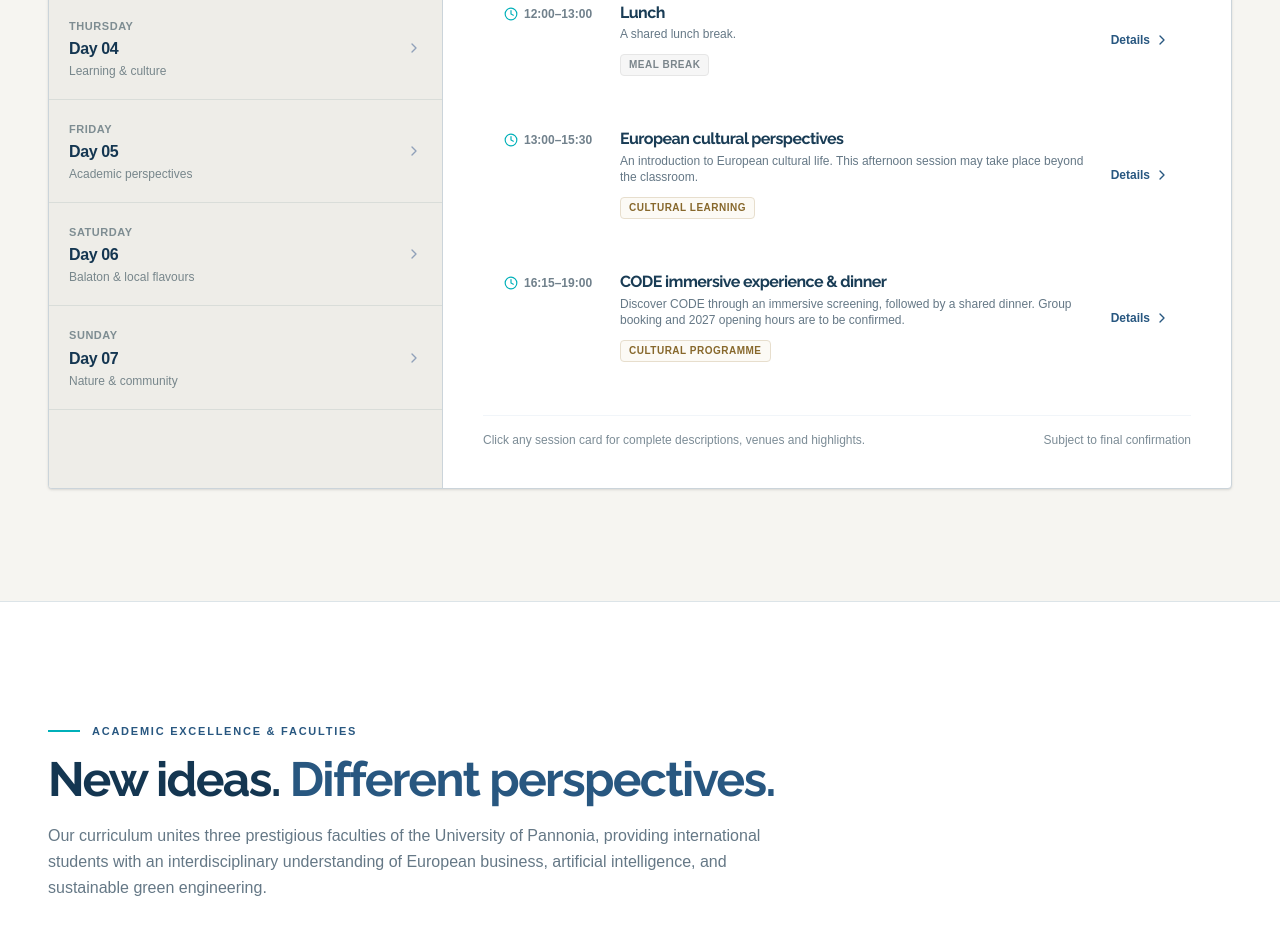
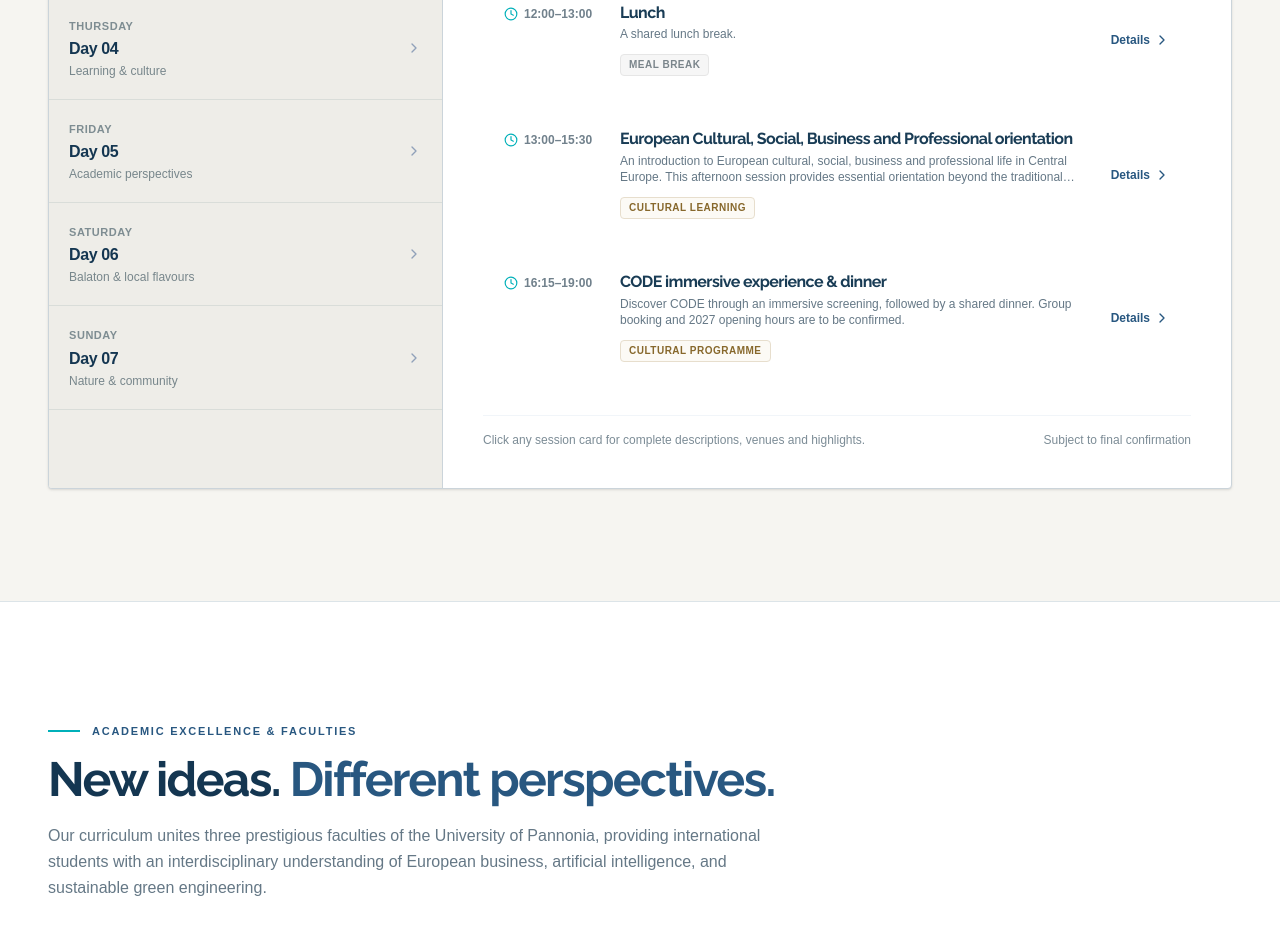
Before and after one commit to palinkasroland90-beep/summeruni-unipannon, a React (Vite) app: page / in a window 1280 px wide. Shown: the part 2080-3007 px from the top of the page. Built offline with nearby package versions, Linux system fonts and the light colour scheme.

Commit message:
content: update programme sessions for Week 1 & Week 2 orientations and free time

```diff
--- a/src/data/programme.ts
+++ b/src/data/programme.ts
@@ -21,8 +21,8 @@ export const programmeData: ProgrammeData = {
     {
       "id": "d1-s3",
       "time": "13:00\u201315:30",
-      "title": "European cultural perspectives",
-      "description": "An introduction to European cultural life. This afternoon session may take place beyond the classroom.",
+      "title": "European Cultural, Social, Business and Professional orientation",
+      "description": "An introduction to European cultural, social, business and professional life in Central Europe. This afternoon session provides essential orientation beyond the traditional classroom.",
       "category": "learning",
       "tentative": false
     },
@@ -55,8 +55,8 @@ export const programmeData: ProgrammeData = {
     {
       "id": "d2-s3",
       "time": "13:00\u201317:30",
-      "title": "European perspectives, Balatonf\u00fcred & lake cruise",
-      "description": "13:00\u201314:00: European cultural perspectives at an outdoor location or on the coach. Continue to Tagore Promenade, a one-hour sightseeing cruise and free time. Sailing depends on weather and the timetable.",
+      "title": "European Cultural, Social, Business and Professional orientation, Balatonfüred and lake cruise",
+      "description": "13:00\u201314:00: European Cultural, Social, Business and Professional orientation at an outdoor location or en route. Continue to Tagore Promenade, a one-hour sightseeing cruise and free time. Sailing depends on weather and the timetable.",
       "category": "culture",
       "tentative": false
     },
@@ -395,9 +395,9 @@ export const programmeData: ProgrammeData = {
     {
       "id": "d12-s1",
       "time": "08:45\u201312:00",
-      "title": "Academic lectures",
-      "description": "Lorem ipsum dolor sit amet, consectetur adipiscing elit. Sed do eiusmod tempor incididunt ut labore et dolore magna aliqua. Ut enim ad minim veniam, quis nostrud exercitation ullamco laboris nisi ut aliquip ex ea commodo consequat.",
-      "category": "academic",
+      "title": "Free time & personal exploration",
+      "description": "Enjoy free time in Veszprém to rest, explore local historic streets and cafes, shop for souvenirs, or prepare for the afternoon orientation.",
+      "category": "culture",
       "tentative": false
     },
     {
@@ -411,9 +411,9 @@ export const programmeData: ProgrammeData = {
     {
       "id": "d12-s3",
       "time": "13:00\u201315:30",
-      "title": "Academic lectures",
-      "description": "Lorem ipsum dolor sit amet, consectetur adipiscing elit. Sed do eiusmod tempor incididunt ut labore et dolore magna aliqua. Ut enim ad minim veniam, quis nostrud exercitation ullamco laboris nisi ut aliquip ex ea commodo consequat.",
-      "category": "academic",
+      "title": "European Cultural, Social, Business and Professional orientation",
+      "description": "Deepen your understanding of European professional practices, cross-cultural collaboration, and career perspectives in Central Europe.",
+      "category": "learning",
       "tentative": false
     },
     {
```
